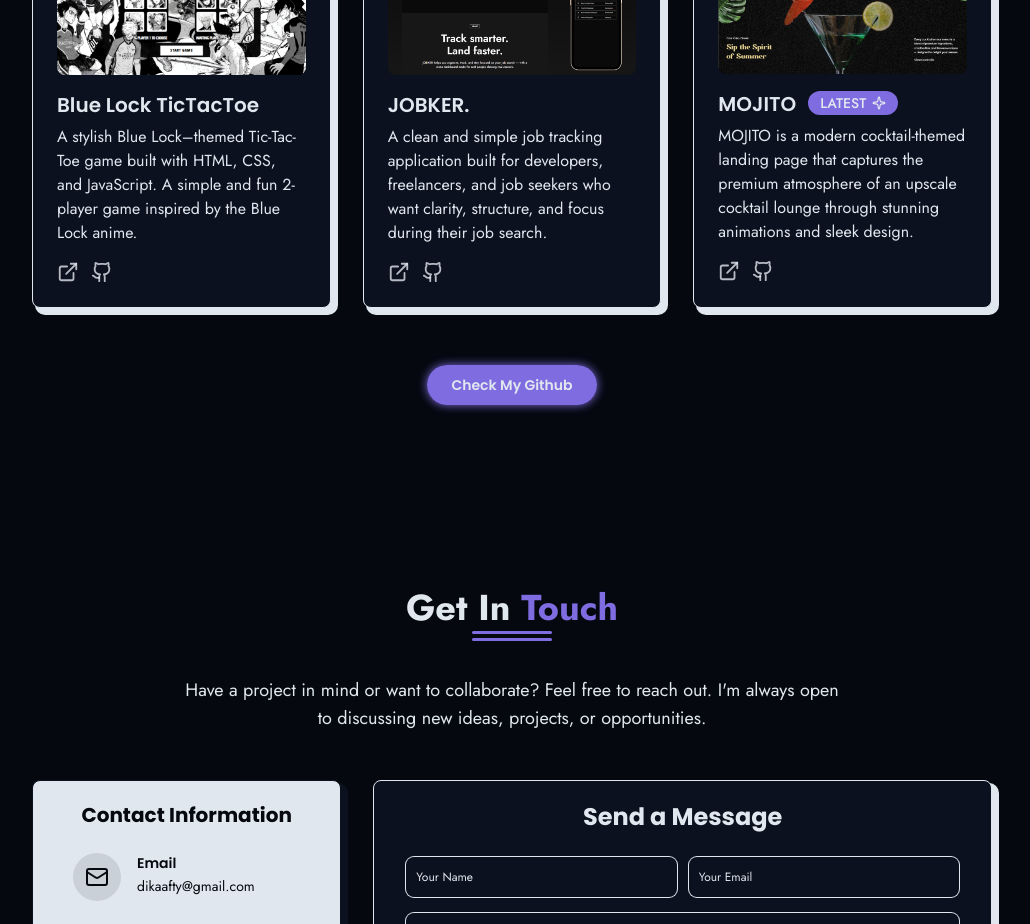
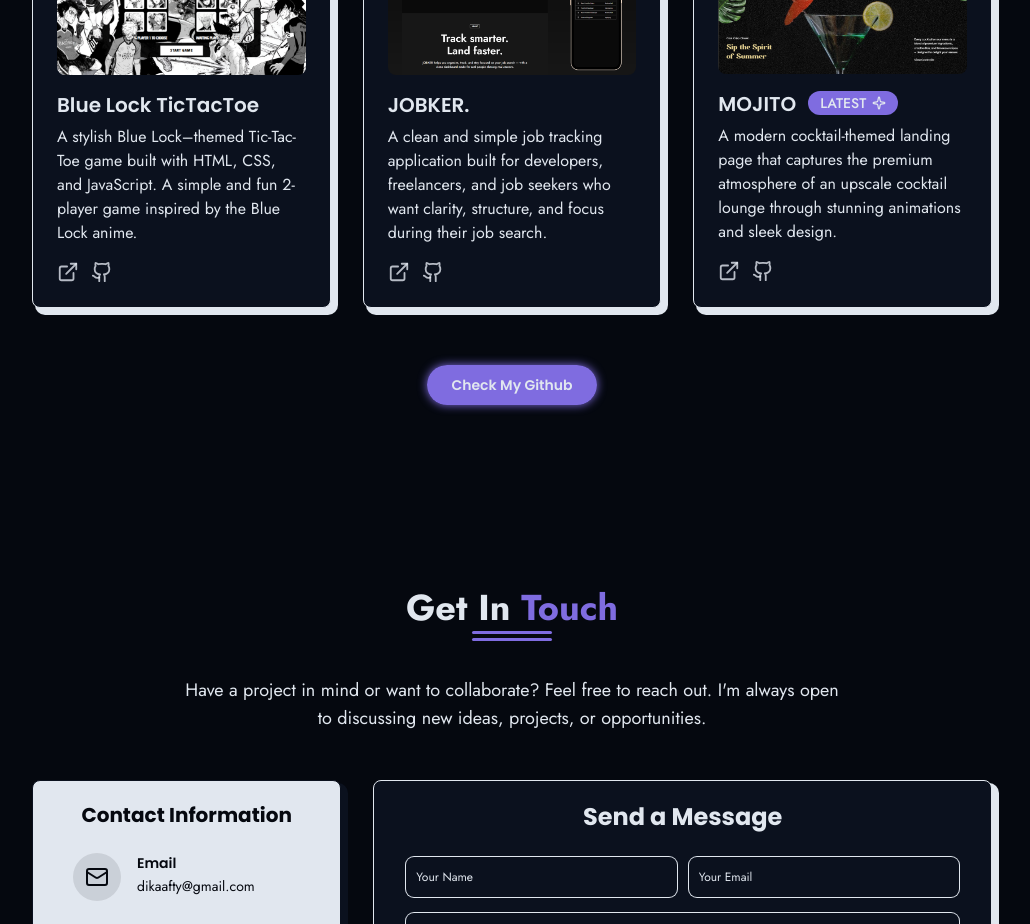
Before and after one commit to dikaafty/dikaafty-portofolio, a React (Vite) app: page / in a window 1280 px wide. Shown: the part 3640-4564 px from the top of the page, without its empty margins (128-1158 px from the left). Built offline with nearby package versions, Linux system fonts and the light colour scheme.

Commit message:
Update description value of MOJITO project in projects array

```diff
--- a/src/components/ProjectsSection.jsx
+++ b/src/components/ProjectsSection.jsx
@@ -48,7 +48,7 @@ const projects = [
   {
     id: 6,
     title: "MOJITO",
-    description: "MOJITO is a modern cocktail-themed landing page that captures the premium atmosphere of an upscale cocktail lounge through stunning animations and sleek design.",
+    description: "A modern cocktail-themed landing page that captures the premium atmosphere of an upscale cocktail lounge through stunning animations and sleek design.",
     image: "/images/project-six.png",
     demoUrl: "https://mojito-tail.vercel.app/",
     githubUrl: "https://github.com/dikaafty/mojito"
```
